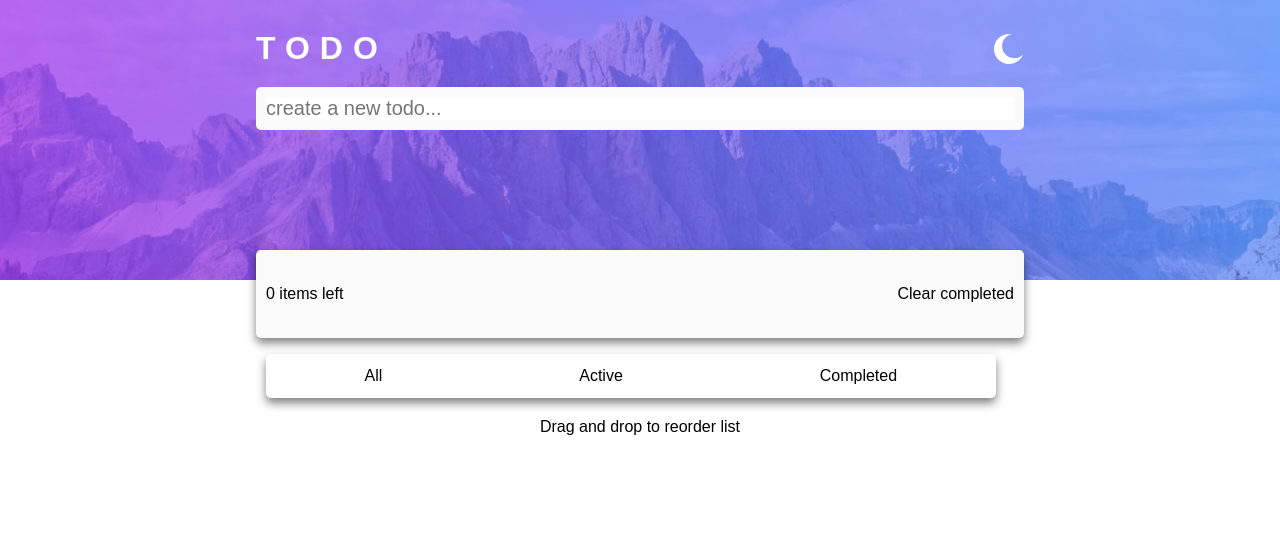
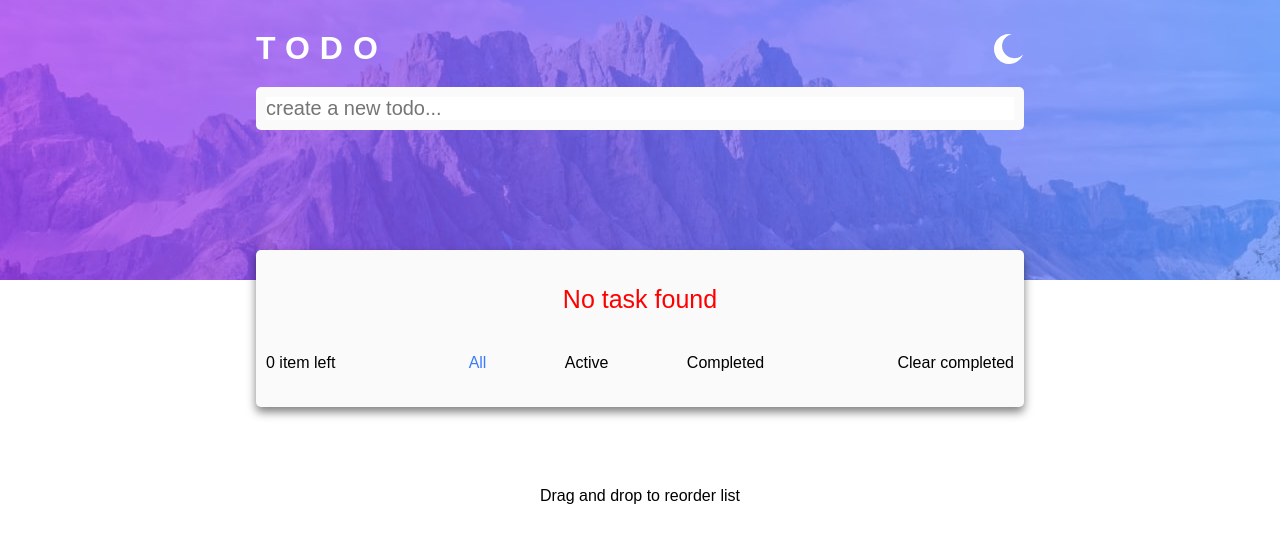
Before and after one commit to Wenceslas-Angelo/todo-app, a React (Create React App) app: page / in a window 1280 px wide. Shown: the top 542 px of the page. Built offline with nearby package versions, Linux system fonts and the light colour scheme.

Commit message:
filter todo

```diff
--- a/src/App.css
+++ b/src/App.css
@@ -74,6 +74,15 @@ header h1 {
   box-shadow: 0 5px 10px rgba(0, 0, 0, 0.5);
 }
 
+@media screen and (min-width: 550px) {
+  .filter .onglet {
+    position: static;
+    width: 50%;
+    padding: 0;
+    box-shadow: none;
+  }
+}
+
 .clear-completed {
   cursor: pointer;
 }
@@ -82,8 +91,21 @@ header h1 {
   cursor: pointer;
 }
 
+.filter .onglet p.active {
+  color: var(--bright-blue);
+}
+
 .drag-drop-info {
   margin-top: 80px;
   margin-bottom: 20px;
   text-align: center;
 }
+
+.no-task {
+  color: red;
+  font-size: 25px;
+
+  display: flex;
+  justify-content: center;
+  padding: 20px 0;
+}
--- a/src/App.jsx
+++ b/src/App.jsx
@@ -6,6 +6,7 @@ import moonIcon from './images/icon-moon.svg';
 
 function App() {
   const [todos, setTodos] = useState([]);
+  const [filterName, setFilterName] = useState('all');
 
   //Add todo
   const addTodo = (title) => {
@@ -34,6 +35,17 @@ function App() {
     setTodos(newTodos);
   };
 
+  //Filter todo
+  const filterTodo = () => {
+    if (filterName === 'active') {
+      return todos.filter((todo) => todo.completed === false);
+    } else if (filterName === 'completed') {
+      return todos.filter((todo) => todo.completed === true);
+    } else {
+      return todos;
+    }
+  };
+
   return (
     <div className="app">
       <header>
@@ -47,7 +59,7 @@ function App() {
       </header>
 
       <div className="todo-list">
-        {todos.map((todo) => (
+        {filterTodo().map((todo) => (
           <Todo
             key={todo.id}
             id={todo.id}
@@ -58,12 +70,34 @@ function App() {
           />
         ))}
 
+        {filterTodo().length === 0 && (
+          <span className="no-task">No task found</span>
+        )}
+
         <div className="filter">
-          <p>{todos.length} items left</p>
+          <p>
+            {filterTodo().length} {filterTodo().length < 2 ? 'item' : 'items'}{' '}
+            left
+          </p>
           <div className="onglet">
-            <p>All</p>
-            <p>Active</p>
-            <p>Completed</p>
+            <p
+              className={filterName === 'all' ? 'active' : 'inactive'}
+              onClick={() => setFilterName('all')}
+            >
+              All
+            </p>
+            <p
+              className={filterName === 'active' ? 'active' : 'inactive'}
+              onClick={() => setFilterName('active')}
+            >
+              Active
+            </p>
+            <p
+              className={filterName === 'completed' ? 'active' : 'inactive'}
+              onClick={() => setFilterName('completed')}
+            >
+              Completed
+            </p>
           </div>
           <p className="clear-completed" onClick={() => deleteCompleted()}>
             Clear completed
```
